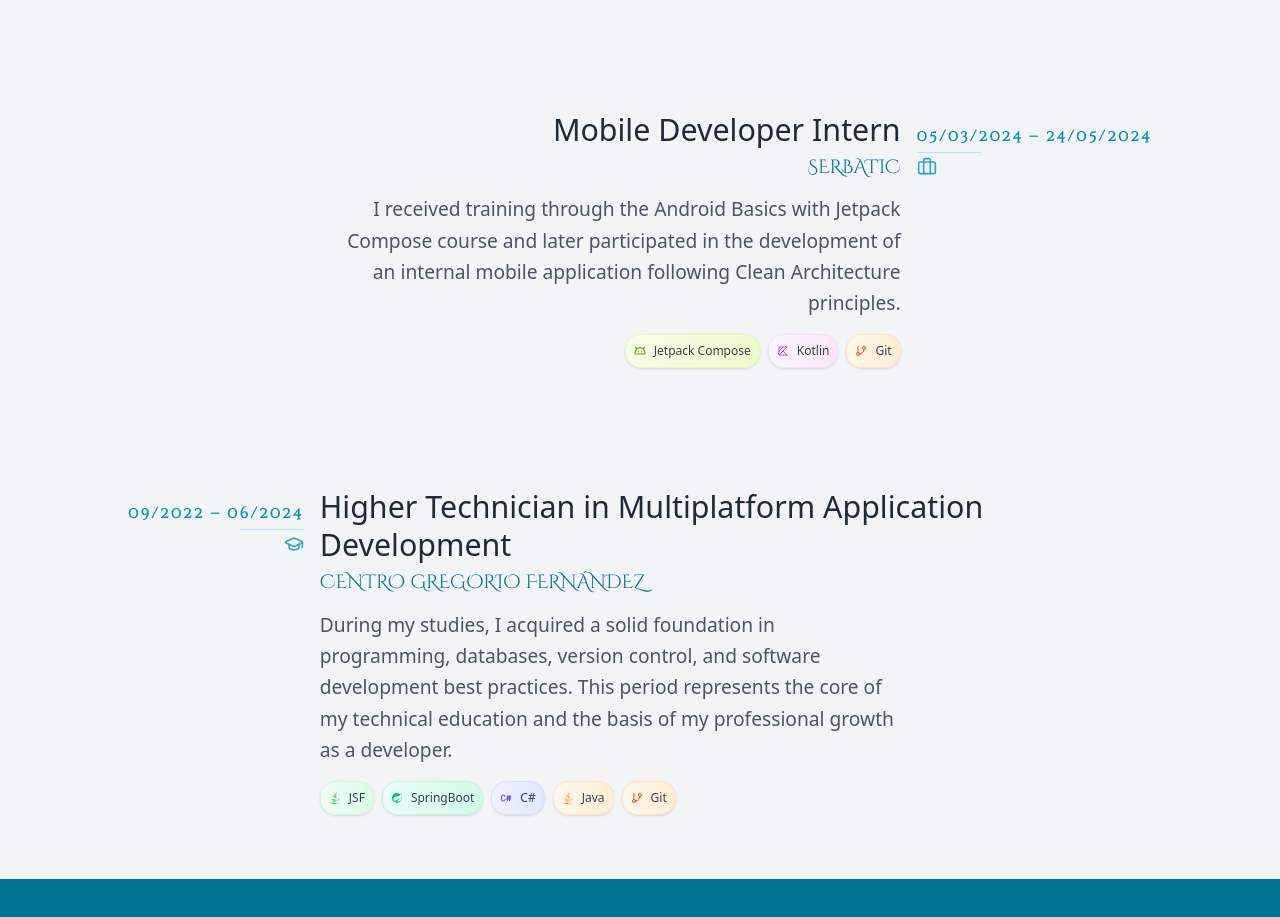
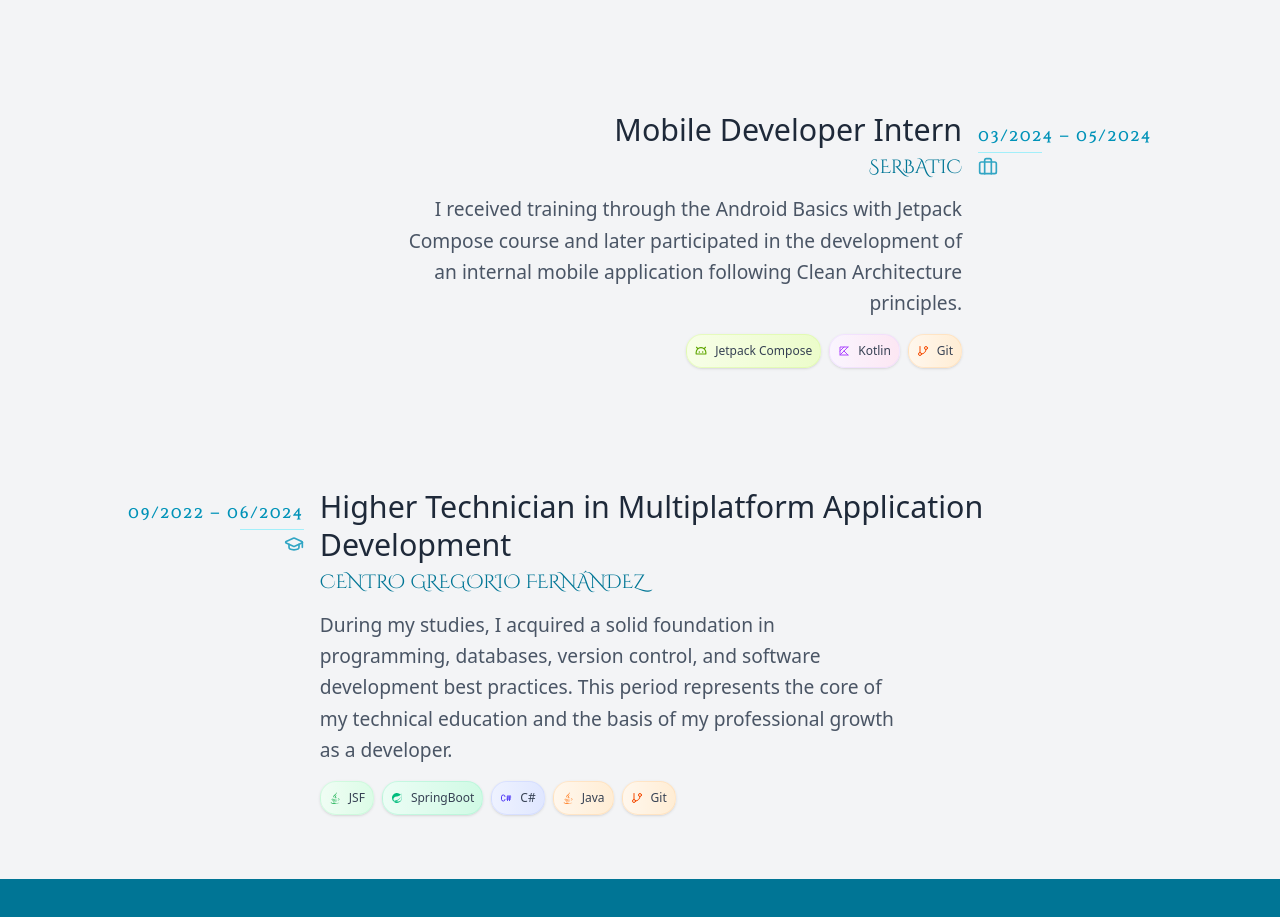
Before and after one commit to Zerotss/Portfolio, a React (Vite) app: page / in a window 1280 px wide. Shown: the part 1720-2637 px from the top of the page. Built offline with nearby package versions, Linux system fonts and the light colour scheme.

Commit message:
Adjust dates

```diff
--- a/src/data/AppData.ts
+++ b/src/data/AppData.ts
@@ -40,7 +40,7 @@ export const journeyData: JourneyItem[] = [
         type: "work",
         title: "Mobile Developer Intern",
         company: "Serbatic",
-        year: "05/03/2024 – 24/05/2024",
+        year: "03/2024 – 05/2024",
         description:
             "I received training through the Android Basics with Jetpack Compose course and later participated in the development of an internal mobile application following Clean Architecture principles.",
         tags: ["Jetpack Compose", "Kotlin", "Git"],
```
